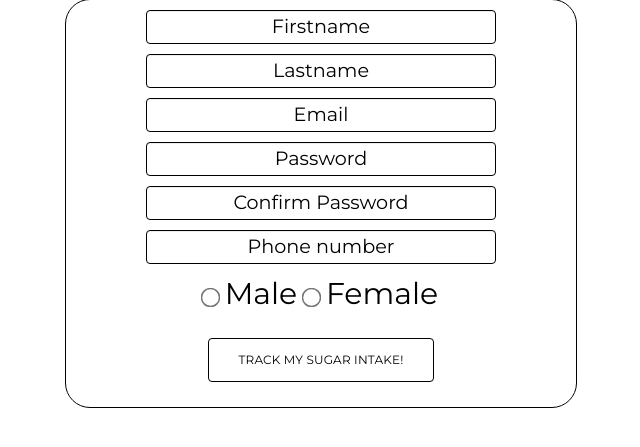
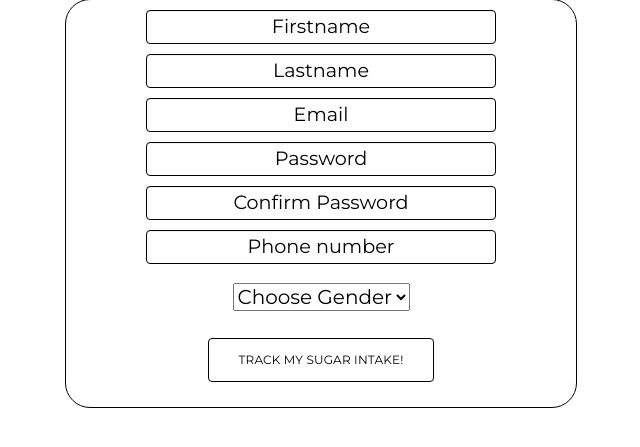
Before and after one commit to isemona/Project-SugarCoins, a Flask app: page /register in a window 1280 px wide. Shown: the part 199-646 px from the top of the page, without its empty margins (319-959 px from the left). Run offline with Flask 2, Linux system fonts and the light colour scheme; some libraries are stand-ins or nearby versions.

Commit message:
Changed gender selection to a drop-down menu

```diff
--- a/templates/register_form.html
+++ b/templates/register_form.html
@@ -48,8 +48,14 @@
         <input type="password" name="password" placeholder="Confirm Password"
                class="form-control placeholder-color">
         <input type="text" name="pnum" placeholder="Phone number" class="form-control placeholder-color">
-        <input type="radio" style="transform: scale(1.5);" name="gender" value="M"> Male
-        <input type="radio" style="transform: scale(1.5);" name="gender" value="F"> Female
+
+        <select name="gender">
+            <option value=""selected disabled hidden>Choose Gender</option>
+            <option value="F">Female</option>
+            <option value="M">Male</option>
+        </select>
+        <!-- <input type="radio" style="transform: scale(1.5);" name="gender" value="M"> Male
+        <input type="radio" style="transform: scale(1.5);" name="gender" value="F"> Female -->
         <div>
             <input type="submit" value="Track my sugar intake!" class="btn">
         </div>
```
